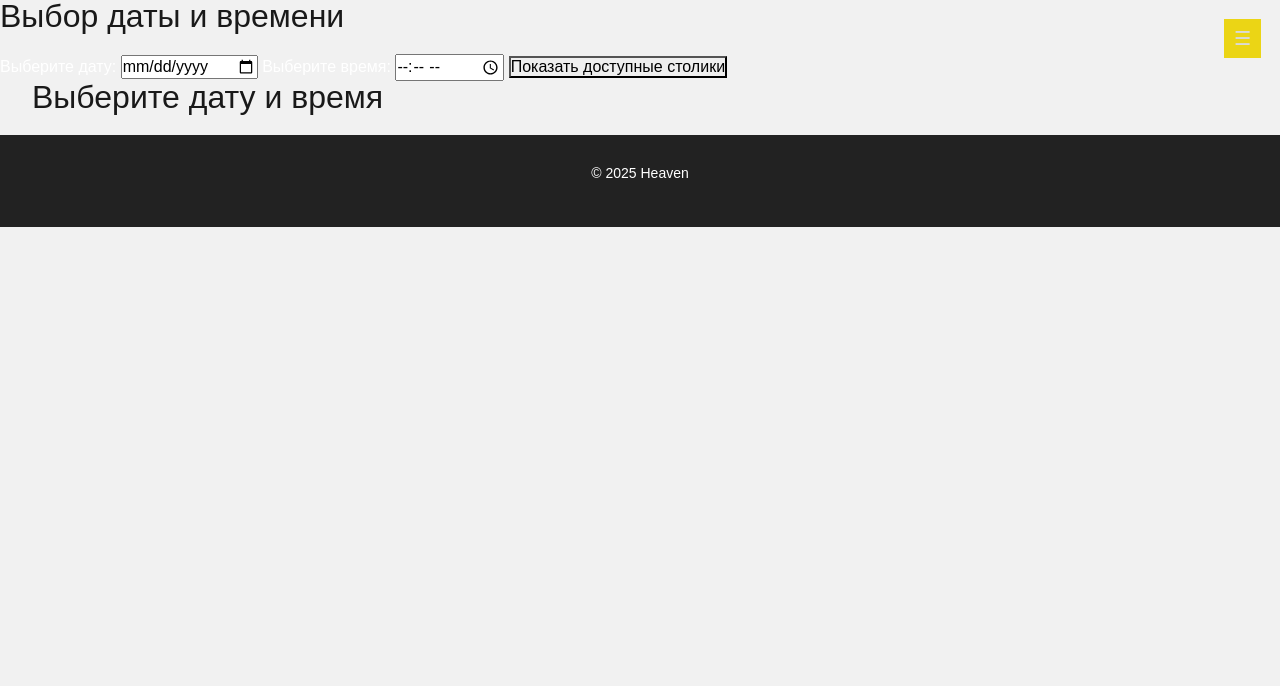
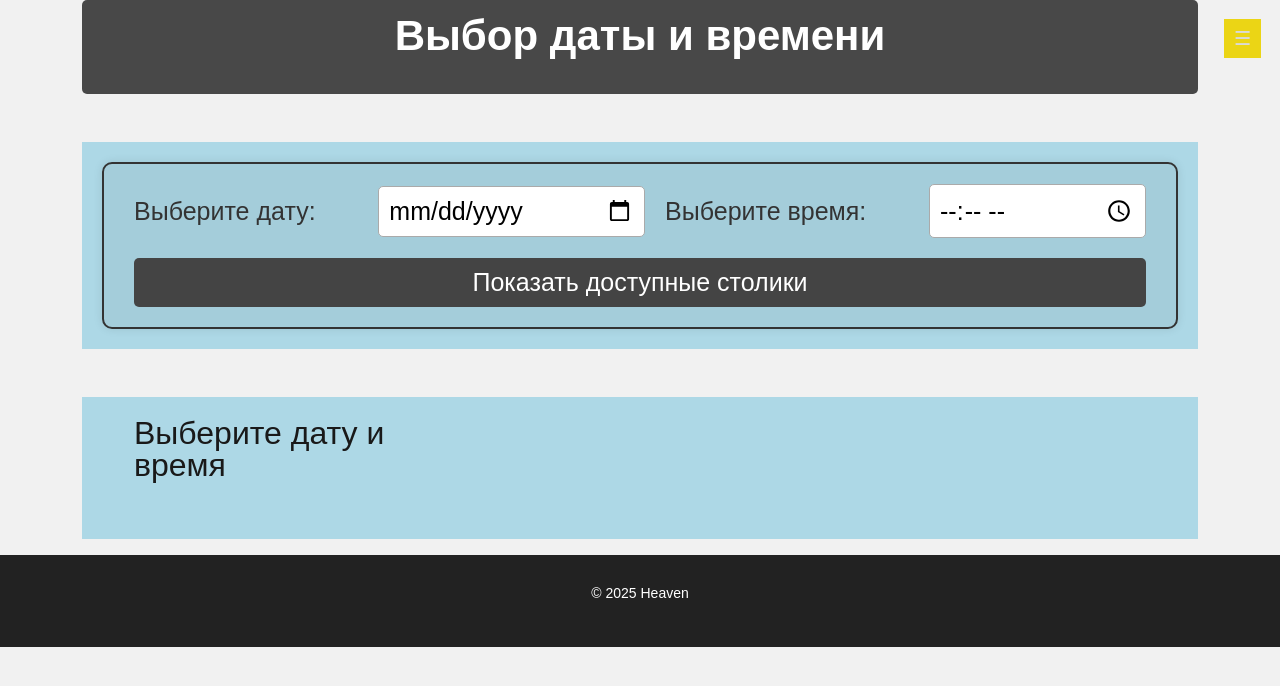
Before and after one commit to PetruschenkoEgor/resto_bar_Heaven-django-, a Django app: page /table-selection/ in a window 1280 px wide. Shown: the top 686 px of the page. Run offline with Django 5.2, Linux system fonts and the light colour scheme.

Commit message:
визуал страницы выбора свободного столика

```diff
--- a/config/settings.py
+++ b/config/settings.py
@@ -93,7 +93,7 @@ USE_I18N = True
 USE_TZ = True
 
 
-STATIC_URL = 'static/'
+STATIC_URL = '/static/'
 STATICFILES_DIRS = (BASE_DIR / 'static',)
 DEFAULT_AUTO_FIELD = 'django.db.models.BigAutoField'
 MEDIA_URL = "media/"
--- a/resto/models.py
+++ b/resto/models.py
@@ -7,6 +7,8 @@ class Table(models.Model):
     """ Модель столика. """
     number_table = models.PositiveIntegerField(verbose_name='Номер столика', help_text='Введите номер столика', unique=True)
     capacity = models.PositiveIntegerField(verbose_name='Вместимость столика', help_text='Введите вместимость столика')
+    image = models.ImageField(upload_to='table_images/', blank=True, null=True, verbose_name='Фото столика')
+    is_available = models.BooleanField(default=True, verbose_name='Свободен')
 
     class Meta:
         verbose_name = 'Столик'
--- a/resto/templates/base.html
+++ b/resto/templates/base.html
@@ -8,14 +8,14 @@
     <title>{% block title %}Title{% endblock %}</title>
     <link href="https://cdn.jsdelivr.net/npm/bootstrap@5.3.3/dist/css/bootstrap.min.css" rel="stylesheet" integrity="sha384-QWTKZyjpPEjISv5WaRU9OFeRpok6YctnYmDr5pNlyT2bRjXh0JMhjY6hW+ALEwIH" crossorigin="anonymous">
     <link rel="stylesheet" href="https://cdnjs.cloudflare.com/ajax/libs/font-awesome/5.15.4/css/all.min.css" integrity="sha512-1ycn6IcaQQ40/MKBW2W4Rhis/DbILU74C1vSrLJxCq57o941Ym01SwNsOMqvEBFlcgUa6xLiPY/NS5R+E6ztJQ==" crossorigin="anonymous" referrerpolicy="no-referrer" />
-    <link rel="shortcut icon" href="favicon.ico" />
+    <link rel="shortcut icon" href="favicon.ico">
 	<link rel="stylesheet" href="{% static 'css/style.css' %}">
     <link rel="stylesheet" href="/static/css/right-nav-style.css">
 
     <style>
     /* Класс для черного прозрачного фона */
 .black-transparent-background {
-    background-color: rgba(0, 0, 0, 0.7); /* Черный цвет с прозрачностью 50% */
+    background-color: rgba(0, 0, 0, 0.7); /* Черный цвет с прозрачностью */
     padding: 20px; /* Немного отступов для удобства чтения */
     color: white; /* Цвет текста - белый */
     border-radius: 5px; /* Округлые углы для красоты */
@@ -98,6 +98,106 @@
     grid-row: span 2;
     grid-column: span 2;
 }
+        .overlay-black {
+    position: fixed;
+    top: 0;
+    left: 0;
+    width: 100vw;
+    background-color: rgba(0, 0, 0, 0.7); /* Черный цвет с прозрачностью */
+    display: flex;
+    justify-content: center;
+}
+        .container33 {
+    display: flex;
+    flex-direction: column;
+}
+/* Базовые стили для всех устройств */
+#filter-form {
+    display: flex;
+    flex-wrap: wrap;
+    justify-content: center;
+    align-items: center;
+    width: 100%;
+    padding: 20px;
+    border: 2px solid #333;
+    border-radius: 10px;
+    background-color: rgba(0, 0, 0, 0.05);
+    box-shadow: 0 0 10px rgba(0, 0, 0, 0.1);
+}
+
+#filter-form label {
+    font-size: 25px;
+    color: #333;
+    margin-bottom: 10px;
+}
+
+#filter-form input[type="date"],
+#filter-form input[type="time"] {
+    font-size: 25px;
+    padding: 10px;
+    border: 1px solid #aaa;
+    border-radius: 5px;
+    outline: none;
+    transition: border 0.3s ease;
+    margin-bottom: 10px;
+}
+
+#filter-form input[type="date"]:focus,
+#filter-form input[type="time"]:focus {
+    border-color: #666;
+}
+
+#filter-form button {
+    font-size: 25px;
+    padding: 10px 20px;
+    margin-top: 20px;
+    border: none;
+    border-radius: 5px;
+    background-color: #444;
+    color: #fff;
+    cursor: pointer;
+    transition: background-color 0.3s ease;
+}
+
+#filter-form button:hover {
+    background-color: #555;
+}
+
+/* Медиазапросы для адаптивности */
+
+/* Для широких экранов (компьютеров) */
+@media (min-width: 992px) {
+    #filter-form {
+        flex-direction: row;
+        justify-content: space-between;
+    }
+
+    #filter-form > * {
+        flex-grow: 1;
+        margin: 0 10px;
+    }
+
+    #filter-form label {
+        margin-bottom: 0;
+    }
+
+    #filter-form input[type="date"],
+    #filter-form input[type="time"] {
+        margin-bottom: 0;
+    }
+}
+
+/* Для узких экранов (телефонов) */
+@media (max-width: 991px) {
+    #filter-form {
+        flex-direction: column;
+        align-items: stretch;
+    }
+
+    #filter-form > * {
+        width: 100%;
+    }
+}
     </style>
 </head>
 <body>
--- a/resto/templates/reservation.html
+++ b/resto/templates/reservation.html
@@ -1,31 +1,49 @@
 {% extends 'base.html' %}
+{% load static %}
+
+{% block title %}Выбор свободного столика{% endblock %}
 
 {% block content %}
-<h1>Выбор даты и времени</h1>
+<div class="container">
+    <div class="left-column black-transparent-background">
+        <h1 style="font-weight: bold; color: white; font-size: 42px;">Выбор даты и времени</h1>
+    </div>
+</div>
 
-<form id="filter-form">
-    <label for="selected-date">Выберите дату:</label>
-    <input type="date" id="selected-date" name="selected-date">
-    <label for="selected-time">Выберите время:</label>
-    <input type="time" id="selected-time" name="selected-time">
-    <button type="submit">Показать доступные столики</button>
-</form>
+<div class="container">
+    <div class="left-column mt-5">
+        <form id="filter-form">
+            <label style="font-size: 25px;" for="selected-date">Выберите дату:</label>
+            <input style="font-size: 25px;" type="date" id="selected-date" name="selected-date">
+            <label style="font-size: 25px;" for="selected-time">Выберите время:</label>
+            <input style="font-size: 25px;" type="time" id="selected-time" name="selected-time">
+            <button style="font-size: 25px;" type="submit">Показать доступные столики</button>
+        </form>
+    </div>
+</div>
 
-<div id="calendar"></div>
-<ul id="tables-list">
-    <!-- Список столиков будет заполняться динамически --><!-- Список столиков будет заполняться динамически -->
-    <h1>Выберите дату и время</h1>
-</ul>
+<div class="container">
+    <div class="left-column mt-5">
+        <div id="calendar"></div>
+        <ul id="tables-list" class="tables-grid">
+            <!-- Список столиков будет заполняться динамически -->
+            <h1>Выберите дату и время</h1>
+        </ul>
+    </div>
+</div>
+
+<div id="image-modal" class="modal">
+    <span class="close">&times;</span>
+    <img class="modal-content" id="modal-image">
+</div>
 
 <script>
     document.addEventListener("DOMContentLoaded", function() {
-        // Обработчик события отправки формы фильтрации
         document.getElementById('filter-form').addEventListener('submit', function(e) {
             e.preventDefault();
             var selectedDate = document.getElementById('selected-date').value;
             var selectedTime = document.getElementById('selected-time').value;
 
-            // Отправка AJAX-запроса на сервер для фильтрации столиков
             fetch('/free-tables/', {
                 method: 'POST',
                 headers: {
@@ -35,21 +53,145 @@
                 body: JSON.stringify({ date: selectedDate, time: selectedTime })
             }).then(response => response.json())
               .then(data => {
-                  // Очистка текущего списка столиков
                   var tablesList = document.getElementById('tables-list');
                   tablesList.innerHTML = '';
 
-                  // Добавление новых элементов в список
                   data.tables.forEach(table => {
                       var li = document.createElement('li');
-                      var a = document.createElement('a');
-                      a.href = `/tables/${table.id}/reservation/`;
-                      a.textContent = `Столик ${table.id} (${table.capacity} мест)`;
-                      li.appendChild(a);
+                      li.className = 'table-item';
+
+                      var img = document.createElement('img');
+                      img.src = table.image || '{% static "images/default_table.png" %}';
+                      img.alt = `Фото столика ${table.id}`;
+                      img.className = 'table-img';
+                      img.addEventListener('click', function() {
+                          document.getElementById('modal-image').src = this.src;
+                          document.getElementById('image-modal').style.display = 'block';
+                      });
+
+                      var details = document.createElement('div');
+                      details.className = 'table-details';
+                      details.addEventListener('click', function() {
+                          window.location.href = `/tables/${table.id}/reservation/`;
+                      });
+
+                      var header = document.createElement('h3');
+                      header.textContent = `Столик №${table.id}`;
+
+                      var capacity = document.createElement('p');
+                      capacity.textContent = `Вмещает до ${table.capacity} человек`;
+
+                      var status = document.createElement('p');
+                      if (table) {
+                          status.textContent = 'Свободен';
+                          status.style.color = 'green';
+                      }
+
+                      details.appendChild(header);
+                      details.appendChild(capacity);
+                      details.appendChild(status);
+
+                      li.appendChild(img);
+                      li.appendChild(details);
+
                       tablesList.appendChild(li);
                   });
               });
         });
+
+        var modal = document.getElementById('image-modal');
+        var closeBtn = document.getElementsByClassName('close')[0];
+
+        closeBtn.onclick = function() {
+            modal.style.display = 'none';
+        }
+
+        window.onclick = function(event) {
+            if (event.target == modal) {
+                modal.style.display = 'none';
+            }
+        }
     });
 </script>
+
+<style>
+    .tables-grid {
+    display: grid;
+    grid-template-columns: repeat(3, minmax(300px, 1fr));
+    gap: 20px;
+}
+
+@media (max-width: 900px) {
+    .tables-grid {
+        grid-template-columns: repeat(auto-fill, minmax(250px, 1fr));
+    }
+}
+
+@media (max-width: 600px) {
+    .tables-grid {
+        grid-template-columns: repeat(auto-fill, minmax(200px, 1fr));
+    }
+}
+    .table-item {
+        display: flex;
+        flex-direction: column;
+        align-items: center;
+        margin-bottom: 20px;
+    }
+    .table-img {
+        width: 100%;
+        height: auto;
+        object-fit: cover;
+        margin-bottom: 10px;
+        cursor: pointer;
+    }
+    .table-details {
+        display: flex;
+        flex-direction: column;
+        text-align: center;
+        cursor: pointer;
+    }
+    .table-details h3 {
+        margin: 0;
+        font-size: 24px;
+    }
+    .table-details p {
+        margin: 5px 0;
+        font-size: 18px;
+    }
+    .modal {
+        display: none;
+        position: fixed;
+        z-index: 1;
+        padding-top: 60px;
+        left: 0;
+        top: 0;
+        width: 100%;
+        height: 100%;
+        overflow: auto;
+        background-color: rgb(0,0,0);
+        background-color: rgba(0,0,0,0.9);
+    }
+    .modal-content {
+        margin: auto;
+        display: block;
+        width: 80%;
+        max-width: 700px;
+    }
+    .close {
+        position: absolute;
+        top: 15px;
+        right: 35px;
+        color: #f1f1f1;
+        font-size: 40px;
+        font-weight: bold;
+        transition: 0.3s;
+    }
+    .close:hover,
+    .close:focus {
+        color: #bbb;
+        text-decoration: none;
+        cursor: pointer;
+    }
+</style>
 {% endblock %}
--- a/resto/views.py
+++ b/resto/views.py
@@ -98,11 +98,12 @@ class FreeTablesView(View):
         # Фильтрация доступных столиков
         available_tables = []
         for table in Table.objects.all():
-            if table.is_available(selected_datetime, selected_datetime + timedelta(hours=1)):
+            if table.is_available(selected_datetime, selected_datetime):
                 available_tables.append({
                     'id': table.id,
                     'name': table.number_table,
-                    'capacity': table.capacity
+                    'capacity': table.capacity,
+                    'image': table.image.url if table.image else None
                 })
 
         return JsonResponse({'tables': available_tables}, safe=False)
```
Also changed, not shown: resto/migrations/0006_table_image.py (added), static/images/table_images/1.webp (added), static/images/table_images/2.webp (added), static/images/table_images/3.webp (added), static/images/table_images/4.webp (added), static/images/table_images/5.webp (added), static/images/table_images/6.webp (added), static/images/table_images/7.webp (added), static/images/table_images/8.webp (added).
